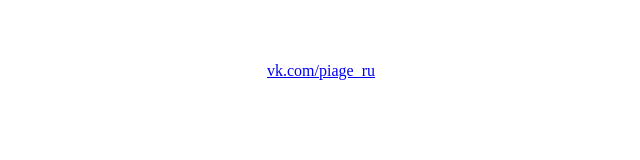
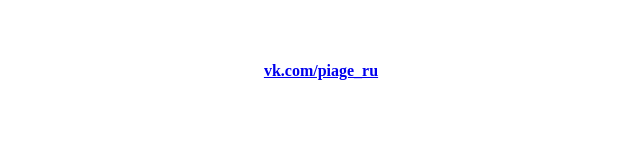
Before and after one commit to g0xff/page, a plain HTML site: page index.html in a window 1280 px wide. Shown: the full height of the page, 319-959 px from the left. Drawn offline with Linux system fonts and the light colour scheme.

Commit message:
Update index.html

```diff
--- a/index.html
+++ b/index.html
@@ -1,6 +1,6 @@
 <html>
   <body>
     <br><br><br>
-    <center><a href="https://vk.com/piage_ru">vk.com/piage_ru</a></center>
+    <center><a href="https://vk.com/piage_ru"><b>vk.com/piage_ru</b></a></center>
   </body>
 </html>
```
